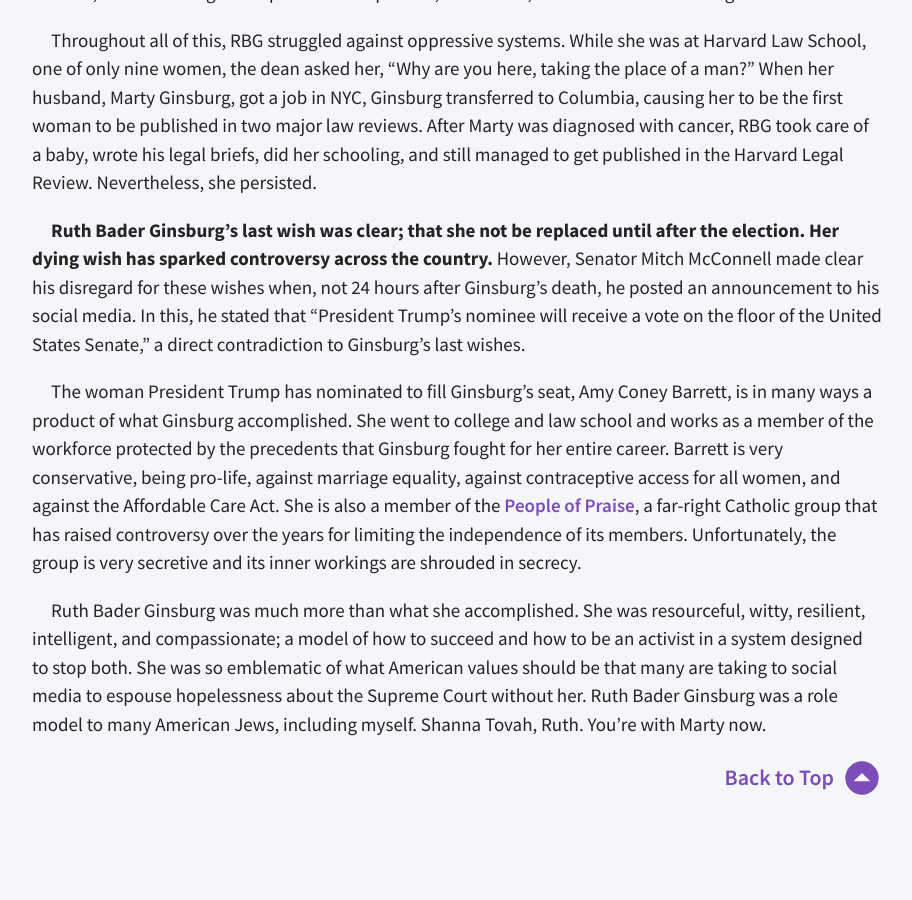
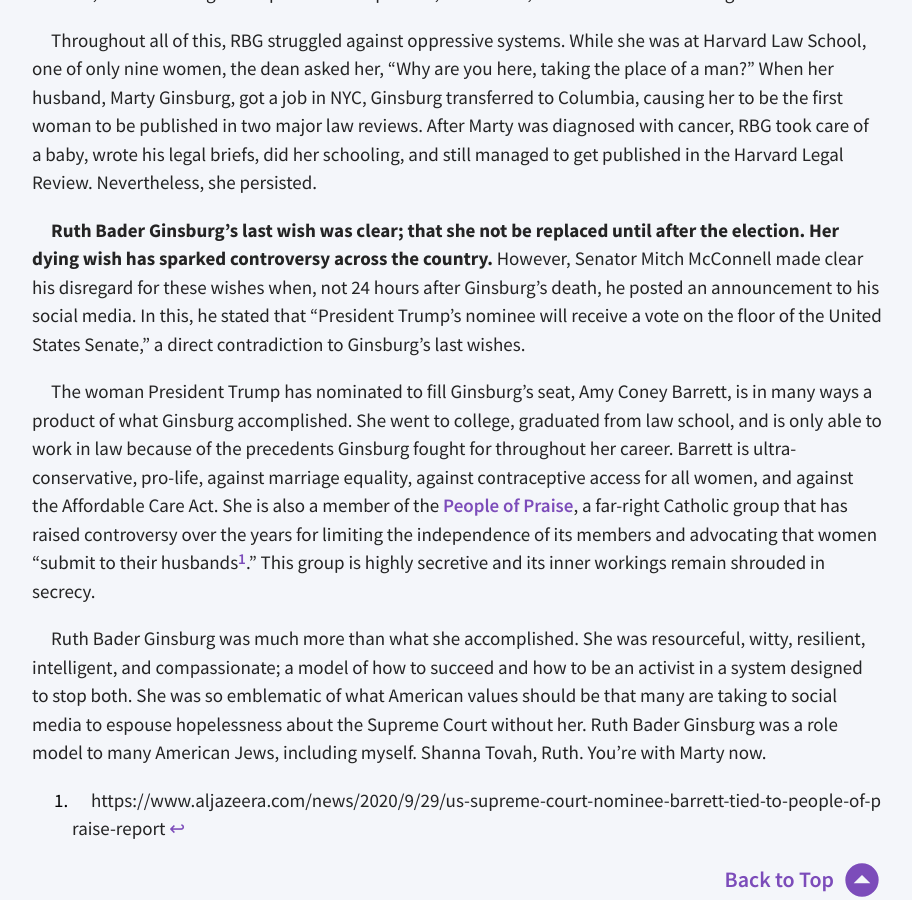
Before and after one commit to lixitrixi/classical-chronicle, a Jekyll site: the page built from _articles/remembering-ruth-bader-ginsburg.md, in a window 1280 px wide and 900 px high, scrolled down 1175 px. Shown: the whole window, without its empty margins (183-1095 px from the left). Built offline with Jekyll 4.4.1, drawn with Linux system fonts in a browser that asks for light colours; before the commit the page ends 1973 px from its top, so only the background shows below that.

Commit message:
Update article

```diff
--- a/_articles/remembering-ruth-bader-ginsburg.md
+++ b/_articles/remembering-ruth-bader-ginsburg.md
@@ -21,6 +21,8 @@ Throughout all of this, RBG struggled against oppressive systems. While she was
 
 **Ruth Bader Ginsburg's last wish was clear; that she not be replaced until after the election. Her dying wish has sparked controversy across the country.** However, Senator Mitch McConnell made clear his disregard for these wishes when, not 24 hours after Ginsburg's death, he posted an announcement to his social media. In this, he stated that "President Trump's nominee will receive a vote on the floor of the United States Senate," a direct contradiction to Ginsburg's last wishes.
 
-The woman President Trump has nominated to fill Ginsburg's seat, Amy Coney Barrett, is in many ways a product of what Ginsburg accomplished. She went to college and law school and works as a member of the workforce protected by the precedents that Ginsburg fought for her entire career. Barrett is very conservative, being pro-life, against marriage equality, against contraceptive access for all women, and against the Affordable Care Act. She is also a member of the [People of Praise](https://www.forbes.com/sites/karenrobinsonjacobs/2020/09/26/heres-what-to-know-about-people-of-praise-the-christian-group-amy-coney-barrett-belongs-to/#71ebcf18f753), a far-right Catholic group that has raised controversy over the years for limiting the independence of its members. Unfortunately, the group is very secretive and its inner workings are shrouded in secrecy.
+The woman President Trump has nominated to fill Ginsburg's seat, Amy Coney Barrett, is in many ways a product of what Ginsburg accomplished. She went to college, graduated from law school, and is only able to work in law because of the precedents Ginsburg fought for throughout her career. Barrett is ultra-conservative, pro-life, against marriage equality, against contraceptive access for all women, and against the Affordable Care Act. She is also a member of the [People of Praise](https://www.forbes.com/sites/karenrobinsonjacobs/2020/09/26/heres-what-to-know-about-people-of-praise-the-christian-group-amy-coney-barrett-belongs-to/#71ebcf18f753), a far-right Catholic group that has raised controversy over the years for limiting the independence of its members and advocating that women "submit to their husbands[^1]." This group is highly secretive and its inner workings remain shrouded in secrecy.
 
- Ruth Bader Ginsburg was much more than what she accomplished. She was resourceful, witty, resilient, intelligent, and compassionate; a model of how to succeed and how to be an activist in a system designed to stop both. She was so emblematic of what American values should be that many are taking to social media to espouse hopelessness about the Supreme Court without her. Ruth Bader Ginsburg was a role model to many American Jews, including myself. Shanna Tovah, Ruth. You're with Marty now.
+Ruth Bader Ginsburg was much more than what she accomplished. She was resourceful, witty, resilient, intelligent, and compassionate; a model of how to succeed and how to be an activist in a system designed to stop both. She was so emblematic of what American values should be that many are taking to social media to espouse hopelessness about the Supreme Court without her. Ruth Bader Ginsburg was a role model to many American Jews, including myself. Shanna Tovah, Ruth. You're with Marty now.
+
+[^1]: https://www.aljazeera.com/news/2020/9/29/us-supreme-court-nominee-barrett-tied-to-people-of-praise-report
```
